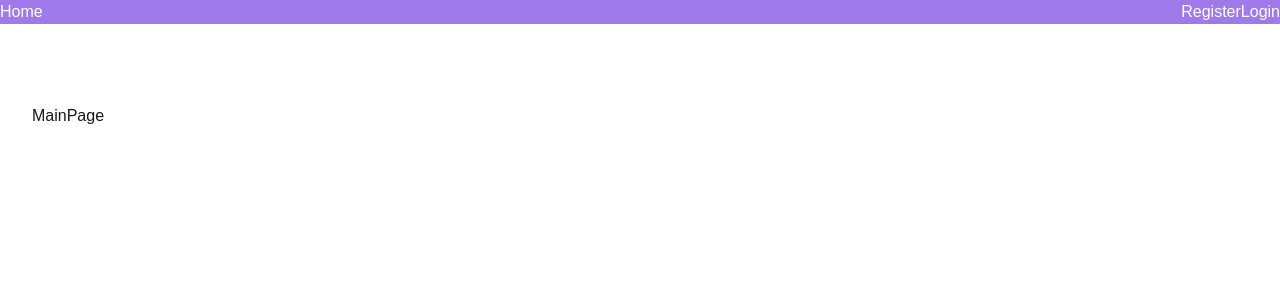
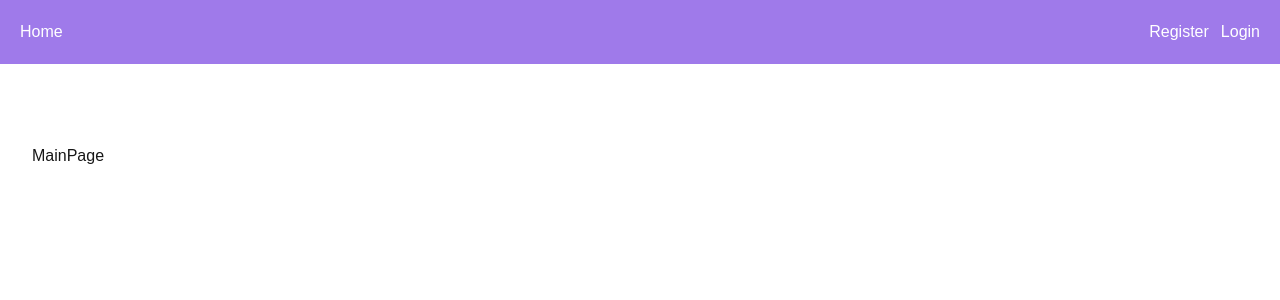
Before and after one commit to toufiqulislamtanmoy/meal-mate-frontend, a Next.js app: page / in a window 1280 px wide. Shown: the top 300 px of the page. Built offline with nearby package versions, Linux system fonts and the light colour scheme; no server answers.

Commit message:
login api integration done

```diff
--- a/src/components/Navigation/Navbar.tsx
+++ b/src/components/Navigation/Navbar.tsx
@@ -1,25 +1,35 @@
 "use client";
 
 import { signOut, useSession } from "next-auth/react";
+import Image from "next/image";
 import Link from "next/link";
 
 export default function Navbar() {
   const { data: session } = useSession();
   console.log("session", session);
   return (
-    <div className="w-full h-[80ox] bg-secondary text-secondary-content">
+    <div className="w-full bg-secondary text-secondary-content p-5">
       <ul className="flex items-center justify-between gap-5">
         <li>
           <Link href="/">Home</Link>
         </li>
         <li>
           {session?.user ? (
-            <button onClick={() => signOut()}>Logout</button>
+            <div className="flex items-center gap-3 ">
+              <Image
+                src={session?.user?.image || "/images/avatar.png"}
+                alt="profile"
+                width={100}
+                height={100}
+                className="w-8 h-8 rounded-full ring-2 ring-secondary"
+              />
+              <button onClick={() => signOut()}>Logout</button>
+            </div>
           ) : (
-            <>
+            <div className="flex items-center gap-3">
               <Link href="/register">Register</Link>
               <Link href="/login">Login</Link>
-            </>
+            </div>
           )}
         </li>
       </ul>
```
Also changed, not shown: public/images/avatar.png (added).
